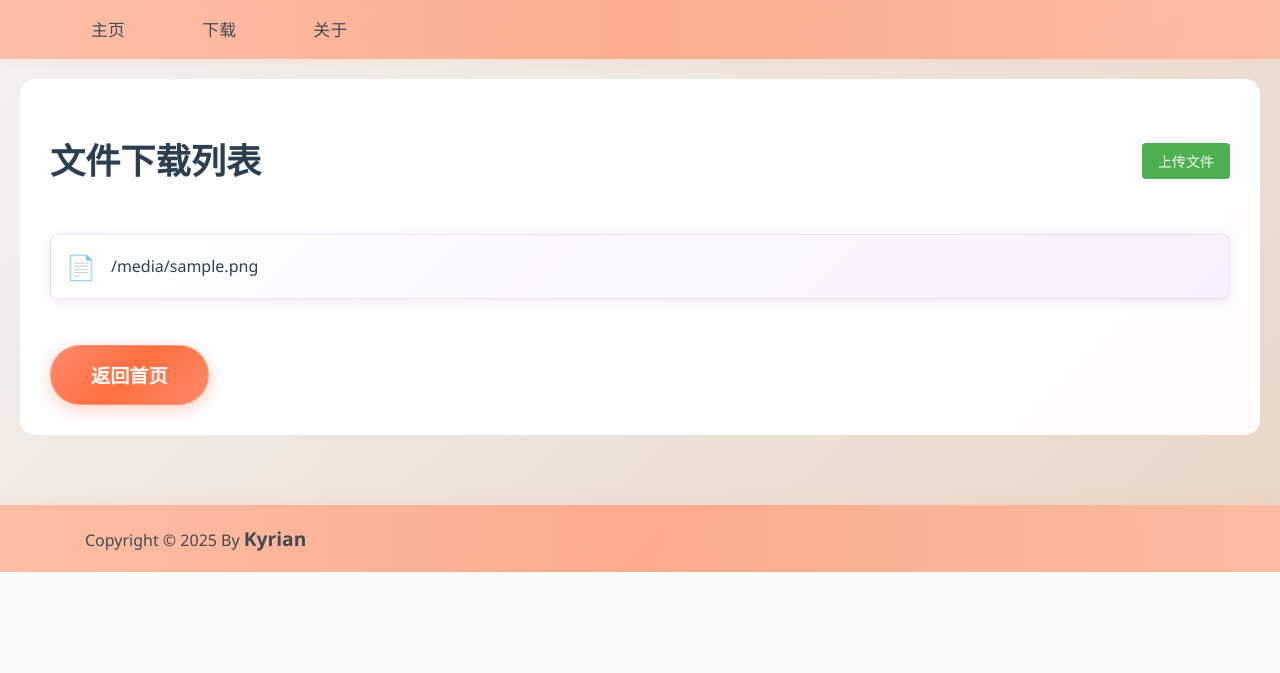
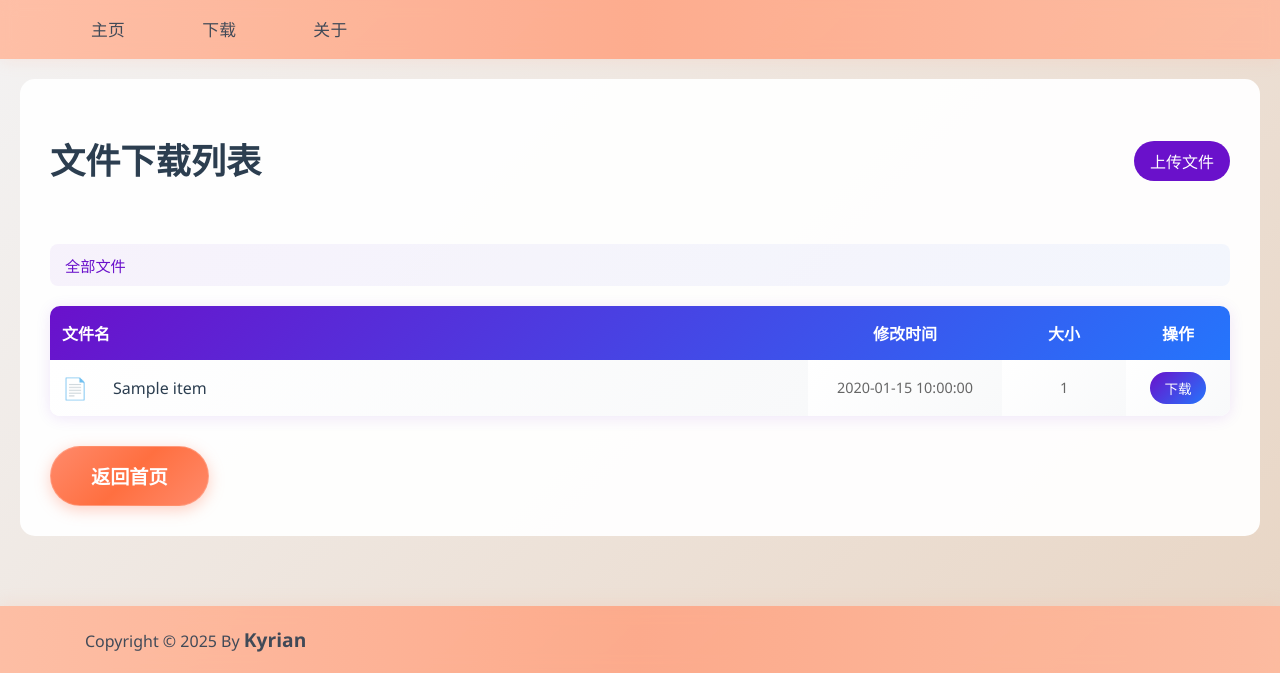
Before and after one commit to Ntzy123/web_server, a Flask app: template templates/download.html in a window 1280 px wide. Shown: the part 301-974 px from the top of the page. Before the commit the page ends 873 px from the top, so only its background shows below. Run offline with Flask 3, Linux system fonts and the light colour scheme; the template is opened without the code that fills it: most values are stand-ins (such as "Sample title", 1, 10 or a date in 2020).

Commit message:
对download界面进行了优化，添加了对文件夹的支持

```diff
--- a/main.py
+++ b/main.py
@@ -21,20 +21,104 @@ def index():
 
 
 ###/download下载页面
-#遍历目录
-def list_files(directory):
-    return [f for f in os.listdir(directory) if os.path.isfile(os.path.join(directory, f))]
+#格式化文件大小
+def format_size(size_bytes):
+    if size_bytes < 1024:
+        return f"{size_bytes} B"
+    elif size_bytes < 1024 * 1024:
+        return f"{size_bytes / 1024:.1f} KB"
+    elif size_bytes < 1024 * 1024 * 1024:
+        return f"{size_bytes / (1024 * 1024):.1f} MB"
+    else:
+        return f"{size_bytes / (1024 * 1024 * 1024):.1f} GB"
+
+#遍历目录，返回文件和文件夹信息
+def list_directory_contents(directory, base_path=""):
+    items = []
+
+    # 获取当前目录中的所有条目
+    try:
+        entries = os.listdir(directory)
+    except (PermissionError, OSError):
+        return []
+
+    for entry in entries:
+        full_path = os.path.join(directory, entry)
+        relative_path = os.path.join(base_path, entry) if base_path else entry
+
+        if os.path.isdir(full_path):
+            # 文件夹
+            items.append({
+                'name': entry,
+                'path': relative_path,
+                'is_dir': True,
+                'size': '-',
+                'modified': '-'
+            })
+        elif os.path.isfile(full_path):
+            # 文件
+            try:
+                stat = os.stat(full_path)
+                modified_time = datetime.fromtimestamp(stat.st_mtime).strftime('%Y-%m-%d %H:%M:%S')
+                size = stat.st_size
+            except (PermissionError, OSError):
+                modified_time = '未知'
+                size = 0
+
+            items.append({
+                'name': entry,
+                'path': relative_path,
+                'is_dir': False,
+                'size': format_size(size),
+                'size_bytes': size,
+                'modified': modified_time
+            })
+
+    # 排序：文件夹在前，然后按名称排序
+    items.sort(key=lambda x: (not x['is_dir'], x['name'].lower()))
+    return items
 
 #设置download路由
 @app.route('/download')
-def list_directory():
-    files = list_files(DOWNLOAD_DIRECTORY)
-    return render_template('download.html', files=files)
+@app.route('/download/<path:subpath>')
+def list_directory(subpath=""):
+    # 安全处理路径，防止目录遍历攻击
+    safe_path = os.path.normpath(subpath)
+    if safe_path.startswith('..') or safe_path.startswith('/') or (safe_path and safe_path.startswith('\\')):
+        abort(403)
+
+    full_path = os.path.join(DOWNLOAD_DIRECTORY, safe_path) if safe_path else DOWNLOAD_DIRECTORY
+
+    # 确保路径在下载目录内
+    if not os.path.abspath(full_path).startswith(os.path.abspath(DOWNLOAD_DIRECTORY)):
+        abort(403)
+
+    # 确保是目录
+    if not os.path.isdir(full_path):
+        abort(404)
+
+    items = list_directory_contents(full_path, safe_path)
+    return render_template('download.html', items=items, current_path=safe_path)
 
 #下载文件
-@app.route('/download/<filename>')
-def download_file(filename):
-    return send_from_directory(DOWNLOAD_DIRECTORY, filename, as_attachment=True)
+@app.route('/download/<path:filepath>')
+def download_file(filepath):
+    # 安全处理路径
+    safe_path = os.path.normpath(filepath)
+    if safe_path.startswith('..') or safe_path.startswith('/') or safe_path.startswith('\\'):
+        abort(403)
+
+    full_path = os.path.join(DOWNLOAD_DIRECTORY, safe_path)
+
+    # 确保路径在下载目录内
+    if not os.path.abspath(full_path).startswith(os.path.abspath(DOWNLOAD_DIRECTORY)):
+        abort(403)
+
+    # 确保是文件
+    if not os.path.isfile(full_path):
+        abort(404)
+
+    return send_from_directory(DOWNLOAD_DIRECTORY, safe_path, as_attachment=True)
 
 
 
--- a/static/css/download.css
+++ b/static/css/download.css
@@ -1,13 +1,4 @@
 /* 基础布局样式 */
-/*body {
-    font-family: 'Segoe UI', Tahoma, Geneva, Verdana, sans-serif;
-    margin: 0;
-    padding: 0;
-    color: #333;
-    min-height: 100vh;
-    background: linear-gradient(135deg, #f5f7fa 0%, #c3cfe2 100%);
-}*/
-
 .main-container {
     max-width: 1600px;
     width: 100%;
@@ -28,10 +19,17 @@
     .container {
         padding: 20px;
     }
+
+    .file-table {
+        font-size: 0.85rem;
+    }
+
+    .col-size, .col-time {
+        display: none;
+    }
 }
 
-.main-container > .container,
-.main-container > .download-content {
+.main-container > .container {
     width: 100%;
     max-width: 1600px;
     border-radius: 15px;
@@ -39,14 +37,6 @@
     margin-right: auto;
     box-sizing: border-box;
     background: rgba(255, 255, 255, 0.95);
-}
-
-.download-content {
-    background: white;
-    border-radius: 0;
-    padding: 30px;
-    box-shadow: none;
-    border: none;
 }
 
 .header {
@@ -88,6 +78,199 @@ h1 {
     border: 1px solid #f5c6cb;
 }
 
+/* 面包屑导航 */
+.breadcrumb {
+    margin-bottom: 20px;
+    padding: 10px 15px;
+    background: linear-gradient(135deg, rgba(106, 17, 203, 0.05), rgba(37, 117, 252, 0.05));
+    border-radius: 8px;
+    font-size: 0.95rem;
+}
+
+.breadcrumb a {
+    color: #6a11cb;
+    text-decoration: none;
+    transition: color 0.2s;
+}
+
+.breadcrumb a:hover {
+    color: #2575fc;
+    text-decoration: underline;
+}
+
+.breadcrumb-sep {
+    color: #999;
+    margin: 0 5px;
+}
+
+/* 文件表格样式 */
+.file-table-container {
+    overflow-x: auto;
+    border-radius: 10px;
+    box-shadow: 0 2px 15px rgba(106, 17, 203, 0.1);
+}
+
+.file-table {
+    width: 100%;
+    border-collapse: collapse;
+    background: white;
+    table-layout: fixed;
+}
+
+.file-table thead.table-header {
+    background: linear-gradient(135deg, #6a11cb, #2575fc);
+}
+
+.file-table th {
+    color: white;
+    padding: 15px 12px;
+    text-align: left;
+    font-weight: 600;
+    white-space: nowrap;
+}
+
+.file-table th.col-name {
+    width: auto;
+}
+
+.file-table th.col-time {
+    width: 170px;
+    text-align: center;
+}
+
+.file-table th.col-size {
+    width: 100px;
+    text-align: center;
+}
+
+.file-table th.col-action {
+    width: 80px;
+    text-align: center;
+}
+
+.file-table tbody tr {
+    transition: all 0.2s ease;
+}
+
+.file-table tbody tr,
+.file-table tbody tr td {
+    background: linear-gradient(135deg, #ffffff, #f8f9fa) !important;
+}
+
+.file-table tbody tr:hover,
+.file-table tbody tr:hover td {
+    background: linear-gradient(135deg, rgba(106, 17, 203, 0.06), rgba(37, 117, 252, 0.06)) !important;
+}
+
+.file-table tbody tr:last-child td {
+    border-bottom: none;
+}
+
+.file-table td {
+    padding: 12px;
+    border-bottom: 1px solid rgba(106, 17, 203, 0.1);
+}
+
+.file-row td.col-name {
+    overflow: hidden;
+    text-overflow: ellipsis;
+    white-space: nowrap;
+}
+
+.file-table td.col-time {
+    text-align: center;
+    color: #666;
+    font-size: 0.9rem;
+}
+
+.file-table td.col-size {
+    text-align: center;
+    color: #666;
+    font-size: 0.9rem;
+}
+
+.file-table td.col-action {
+    text-align: center;
+}
+
+/* 文件链接样式 */
+.folder-link, .file-link {
+    display: flex;
+    align-items: center;
+    gap: 10px;
+    color: #2c3e50;
+    text-decoration: none;
+    font-weight: 500;
+}
+
+.folder-link:hover, .file-link:hover {
+    color: #6a11cb;
+}
+
+.folder-link .file-icon, .file-link .file-icon {
+    font-size: 1.3rem;
+    flex-shrink: 0;
+}
+
+.folder-link .file-name, .file-link .file-name {
+    overflow: hidden;
+    text-overflow: ellipsis;
+}
+
+/* 上级目录样式 */
+.folder-row {
+    background: rgba(106, 17, 203, 0.03) !important;
+}
+
+.parent-link {
+    display: flex;
+    align-items: center;
+    gap: 10px;
+    color: #6a11cb;
+    text-decoration: none;
+    font-weight: 500;
+}
+
+.parent-link:hover {
+    color: #2575fc;
+}
+
+.parent-text {
+    font-style: italic;
+}
+
+/* 操作按钮 */
+.download-btn, .open-btn {
+    display: inline-block;
+    padding: 6px 14px;
+    border-radius: 20px;
+    text-decoration: none;
+    font-size: 0.85rem;
+    font-weight: 500;
+    transition: all 0.2s ease;
+}
+
+.download-btn {
+    background: linear-gradient(135deg, #6a11cb, #2575fc);
+    color: white;
+}
+
+.download-btn:hover {
+    transform: translateY(-2px);
+    box-shadow: 0 4px 12px rgba(106, 17, 203, 0.3);
+}
+
+.open-btn {
+    background: linear-gradient(135deg, #f5f7fa, #e4e8eb);
+    color: #2c3e50;
+}
+
+.open-btn:hover {
+    background: linear-gradient(135deg, #6a11cb, #2575fc);
+    color: white;
+}
+
+/* 旧样式兼容 */
 .file-list {
     list-style: none;
     padding: 0;
@@ -105,28 +288,10 @@ h1 {
     transition: all 0.3s ease;
 }
 
-.file-item:hover {
-    transform: translateY(-3px) translateX(5px);
-    box-shadow: 0 5px 15px rgba(106, 17, 203, 0.2);
-    background: linear-gradient(135deg, rgba(255,255,255,0.98), rgba(235,230,255,0.98));
-    border-color: rgba(106, 17, 203, 0.2);
-}
-
 .file-icon {
     margin-right: 15px;
     color: #6a11cb;
     font-size: 1.5rem;
-}
-
-.file-link {
-    flex-grow: 1;
-    color: #2c3e50;
-    text-decoration: none;
-    font-weight: 500;
-}
-
-.file-link:hover {
-    color: #6a11cb;
 }
 
 .back-link {
@@ -148,10 +313,6 @@ h1 {
     transform: translateY(-3px);
     box-shadow: 0 6px 20px rgba(255, 138, 107, 0.6);
     background: linear-gradient(135deg, #ff7a5b 0%, #ff5f30 50%, #ff7a5b 100%);
-}
-
-.back-link:active {
-    transform: translateY(-1px);
 }
 
 .empty-message {
@@ -194,8 +355,8 @@ h1 {
     padding: 8px;
     border: 1px solid #ddd;
     border-radius: 4px;
-    width: 100%;  /* 确保两个输入框宽度相同 */
-    box-sizing: border-box;  /* 包含padding和border在内的宽度计算 */
+    width: 100%;
+    box-sizing: border-box;
 }
 
 .upload-button {
@@ -210,13 +371,6 @@ h1 {
 
 .upload-button:hover {
     background-color: #45a049;
-}
-
-.header {
-    display: flex;
-    justify-content: space-between;
-    align-items: center;
-    margin-bottom: 30px;
 }
 
 .upload-btn {
@@ -266,38 +420,3 @@ h1 {
 .close:hover {
     color: #6a11cb;
 }
-
-/* 头部样式 */
-.header {
-    display: flex;
-    justify-content: space-between;
-    align-items: center;
-    margin-bottom: 20px;
-}
-
-/* 上传按钮样式 */
-.upload-btn {
-    padding: 8px 16px;
-    background-color: #4CAF50;
-    color: white;
-    border: none;
-    border-radius: 4px;
-    cursor: pointer;
-    font-size: 14px;
-}
-
-.upload-btn:hover {
-    background-color: #45a049;
-}
-
-/* 模态窗口样式 */
-.modal {
-    display: none;
-    position: fixed;
-    z-index: 1;
-    left: 0;
-    top: 0;
-    width: 100%;
-    height: 100%;
-    background-color: rgba(0,0,0)
-}
--- a/templates/download.html
+++ b/templates/download.html
@@ -8,17 +8,17 @@
     <link rel="stylesheet" href="/static/css/download.css">
 </head>
 <body>
-     <!-- 顶部栏(与主页相同) -->
-     <div class="site-title">
-        <img src="/static/images/header-bg.png" alt="Header Background">
-        <h1>Kyrianの小站</h1>
+    <!-- 顶部栏(与主页相同) -->
+    <div class="site-title">
+       <img src="/static/images/header-bg.png" alt="Header Background">
+       <h1>Kyrianの小站</h1>
     </div>
 
     <div class="nav-bar">
         <div class="nav-container">
             <div class="nav-links">
                 <a href="/">主页</a>
-                <a href="../download">下载</a>
+                <a href="/download">下载</a>
                 <a href="/about">关于</a>
             </div>
         </div>
@@ -42,17 +42,79 @@
             {% endif %}
             {% endwith %}
 
-            {% if files %}
-            <ul class="file-list">
-                {% for file in files %}
-                <li class="file-item">
-                    <span class="file-icon">📄</span>
-                    <a href="/download/{{ file }}" class="file-link">{{ file }}</a>
-                </li>
+            <!-- 面包屑导航 -->
+            <div class="breadcrumb">
+                <a href="/download">全部文件</a>
+                {% if current_path %}
+                {% set paths = current_path.split('/') %}
+                {% set full = '' %}
+                {% for p in paths %}
+                    {% if full %}
+                        {% set full = full + '/' + p %}
+                    {% else %}
+                        {% set full = p %}
+                    {% endif %}
+                    <span class="breadcrumb-sep">/</span>
+                    <a href="/download/{{ full }}">{{ p }}</a>
                 {% endfor %}
-            </ul>
+                {% endif %}
+            </div>
+
+            {% if items %}
+            <div class="file-table-container">
+                <table class="file-table">
+                    <thead class="table-header">
+                        <tr>
+                            <th class="col-name">文件名</th>
+                            <th class="col-time">修改时间</th>
+                            <th class="col-size">大小</th>
+                            <th class="col-action">操作</th>
+                        </tr>
+                    </thead>
+                    <tbody>
+                        {% if current_path %}
+                        {% set parent_paths = current_path.split('/')[:-1] %}
+                        {% set parent_path = parent_paths|join('/') if parent_paths else '' %}
+                        <tr>
+                            <td colspan="4" class="folder-row">
+                                <a href="/download{% if parent_path %}/{{ parent_path }}{% endif %}" class="parent-link">
+                                    <span class="file-icon">📁</span>
+                                    <span class="parent-text">上级目录</span>
+                                </a>
+                            </td>
+                        </tr>
+                        {% endif %}
+                        {% for item in items %}
+                        <tr class="file-row">
+                            <td class="col-name">
+                                {% if item.is_dir %}
+                                <a href="/download/{{ item.path }}" class="folder-link">
+                                    <span class="file-icon">📁</span>
+                                    <span class="file-name">{{ item.name }}</span>
+                                </a>
+                                {% else %}
+                                <a href="/download/{{ item.path }}" class="file-link" target="_blank">
+                                    <span class="file-icon">📄</span>
+                                    <span class="file-name">{{ item.name }}</span>
+                                </a>
+                                {% endif %}
+                            </td>
+                            <td class="col-time">{{ item.modified }}</td>
+                            <td class="col-size">{{ item.size }}</td>
+                            <td class="col-action">
+                                {% if not item.is_dir %}
+                                <a href="/download/{{ item.path }}" class="download-btn" download>下载</a>
+                                {% else %}
+                                <a href="/download/{{ item.path }}" class="open-btn">打开</a>
+                                {% endif %}
+                            </td>
+                        </tr>
+                        {% endfor %}
+                    </tbody>
+                </table>
+            </div>
             {% else %}
-            <p class="empty-message">当前没有可下载的文件</p>
+            <p class="empty-message">当前目录为空</p>
             {% endif %}
 
             <a href="/" class="back-link">返回首页</a>
```
